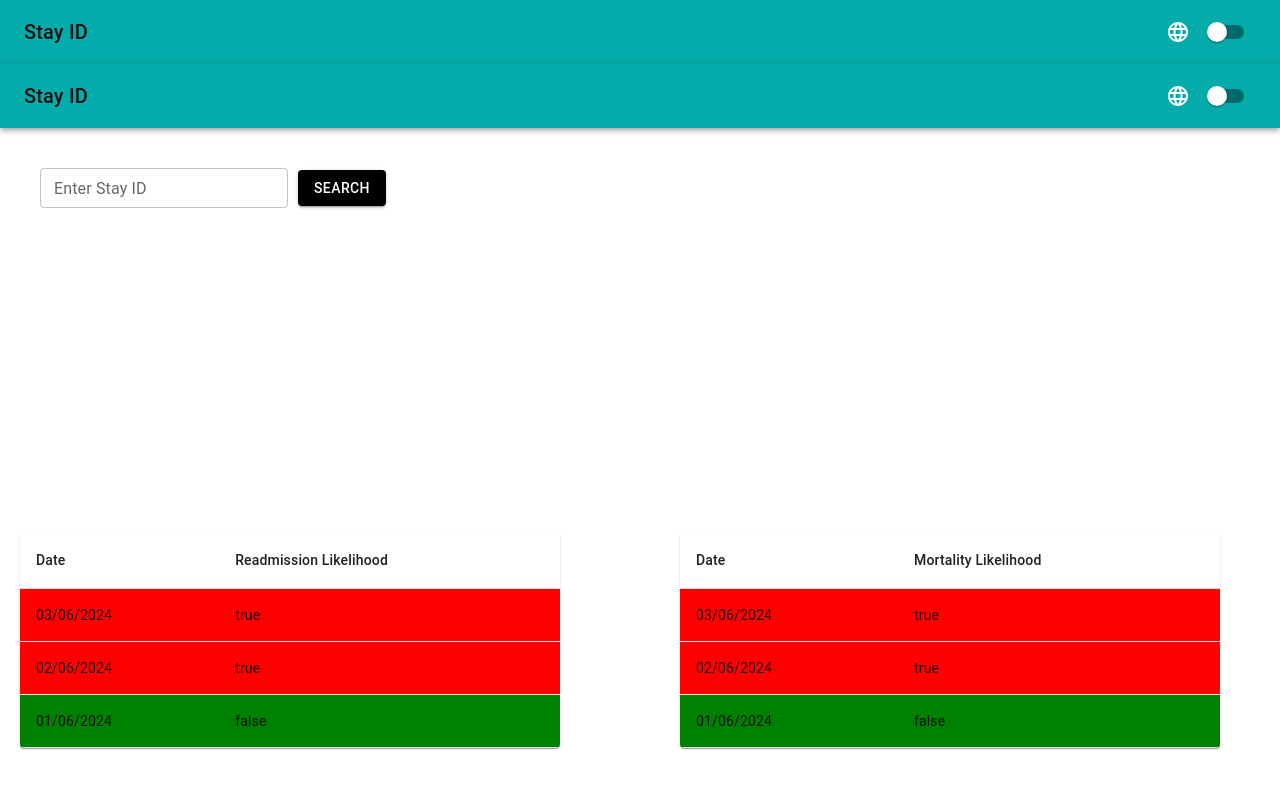
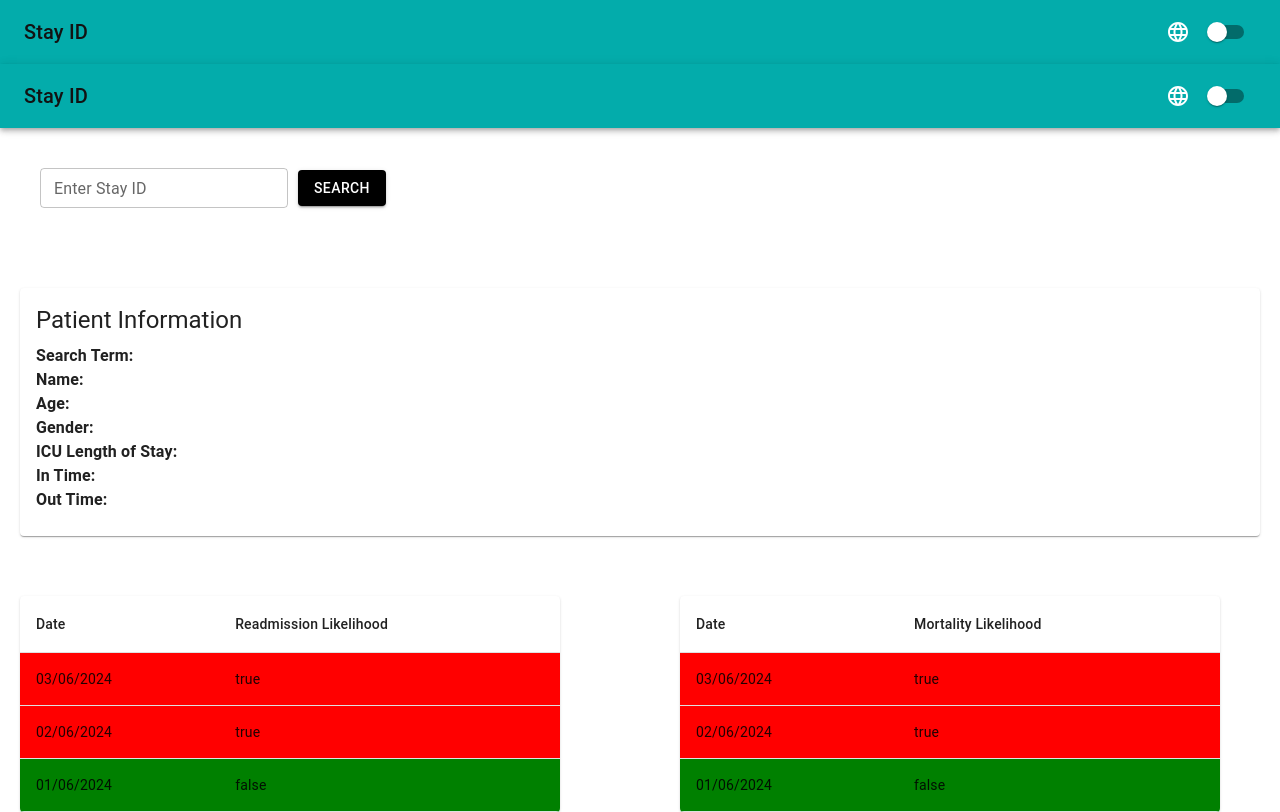
Before and after one commit to Amlan125/Optifox, a Next.js app in the folder frontendUI/my-app/: page / in a window 1280 px wide. Built offline with nearby package versions, Linux system fonts and the light colour scheme.

Commit message:
patient card

```diff
--- a/frontendUI/my-app/src/components/PatientPage.tsx
+++ b/frontendUI/my-app/src/components/PatientPage.tsx
@@ -14,7 +14,7 @@ const PatientPage: React.FC = () => {
     setLoading(true);
     try {
       const endpoint = `/api/v1/patient/${searchTerm}`;
-      console.log('Fetching from PatietPage:', endpoint);
+      console.log('Fetching from PatientPage:', endpoint);
       console.log('Searching patient with term:', searchTerm);
       const response = await fetch(endpoint);
       console.log('Response status:', response.status);
@@ -77,20 +77,18 @@ const PatientPage: React.FC = () => {
         {patientInfo && renderJSON(patientInfo)}
 
         {/* Patient Information Card */}
-        {patientInfo && (
           <Card style={{ width: '100%' }}>
             <CardContent>
               <Typography variant="h5" gutterBottom> Patient Information </Typography>
-              <Typography><strong>Search Term:</strong> {patientInfo.searchTerm}</Typography>
-              <Typography><strong>Name:</strong> {patientInfo.name}</Typography>
-              <Typography><strong>Age:</strong> {patientInfo.age}</Typography>
-              <Typography><strong>Gender:</strong> {patientInfo.gender}</Typography>
-              <Typography><strong>ICU Length of Stay:</strong> {patientInfo.icuLengthOfStay}</Typography>
-              <Typography><strong>In Time:</strong> {formatDate(patientInfo.intime)}</Typography>
-              <Typography><strong>Out Time:</strong> {formatDate(patientInfo.outtime)}</Typography>
+              <Typography><strong>Search Term:</strong></Typography>
+              <Typography><strong>Name:</strong></Typography>
+              <Typography><strong>Age:</strong></Typography>
+              <Typography><strong>Gender:</strong> </Typography>
+              <Typography><strong>ICU Length of Stay:</strong></Typography>
+              <Typography><strong>In Time:</strong></Typography>
+              <Typography><strong>Out Time:</strong></Typography>
             </CardContent>
           </Card>
-        )}
       </div>
 
       {/* Table row */}
```
